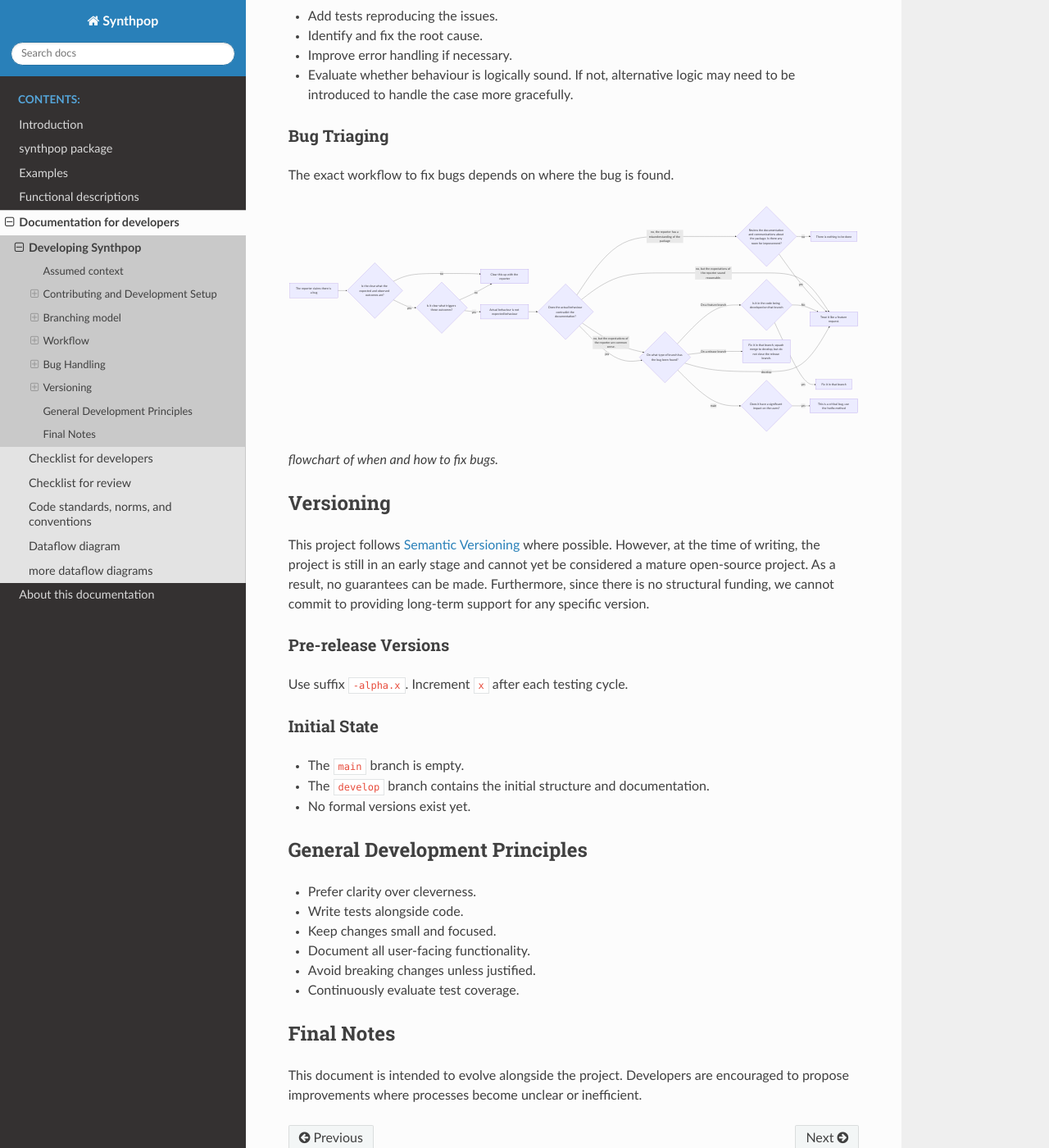
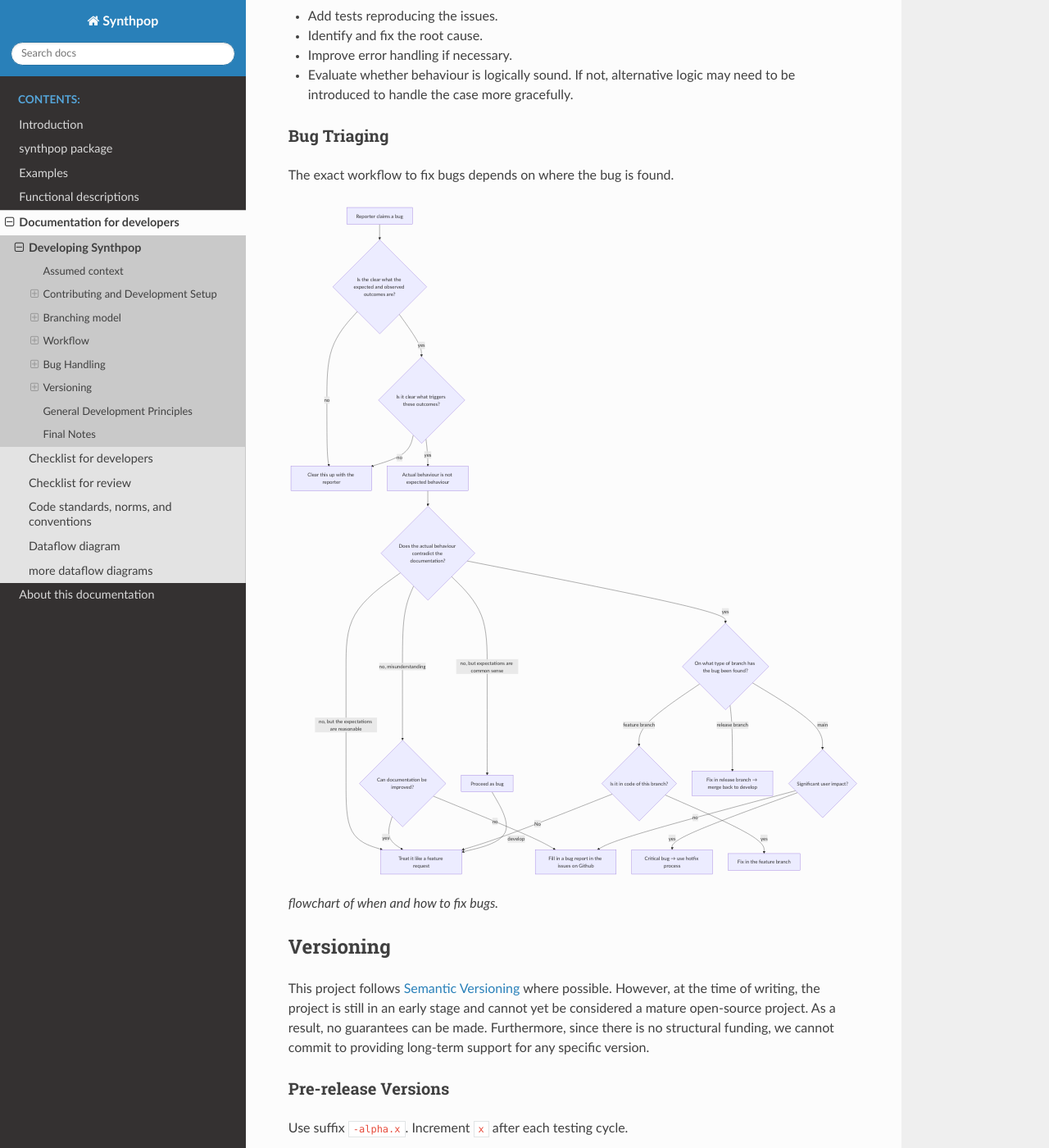
Before and after one commit to duonl/synthpop-py, a Sphinx documentation site: the page built from docs/source/developer/developing.md, in a window 1280 px wide and 1400 px high, scrolled down 4598 px. Shown: the whole window at 82% size. Built offline with Sphinx 7.4.7 and the Read the Docs theme 3.1.0, drawn with Linux system fonts in a browser that asks for light colours.

Commit message:
update bug workflow

````diff
--- a/docs/source/developer/developing.md
+++ b/docs/source/developer/developing.md
@@ -143,26 +143,32 @@ The exact workflow to fix bugs depends on where the bug is found.
 zoom:
 caption: flowchart of when and how to fix bugs.
 ---
-flowchart LR
-    A0[The reporter claims there is a bug] -->A1{Is the clear what the expected and observed outcomes are?}
+flowchart TD
+    A0[Reporter claims a bug] -->A1{Is the clear what the expected and observed outcomes are?}
     A1 -->|no| A2[Clear this up with the reporter]
     A1 -->|yes| A3{Is it clear what triggers these outcomes?}
     A3 -->|no| A2
     A3 --> |yes| A
     A[Actual behaviour is not expected behaviour] --> B{Does the actual behaviour contradict the documentation?}
 
-    B --> |no, but the expectations of the reporter are common sense.| C
-    B --> |no, but the expectations of the reporter sound reasonable.| D[Treat it like a feature request.]
-    B --> |no, the reporter has a misunderstanding of the package| D1{Review the documentation and communications about the package. Is there any room for improvement?}
+    B --> |no, but expectations are common sense| C[Proceed as bug]
+    B --> |no, but the expectations are reasonable| D[Treat it like a feature request]
+    B --> |no, misunderstanding| D1{Can documentation be improved?}
+
     D1 --> |yes| D
     D1 --> |no| Z[There is nothing to be done]
-    B --> |yes| C{On what type of branch has the bug been found? }
-    C --> |main| E{Does it have a significant impact on the users?}
-    E --> |yes| F[This is a critical bug, use the hotfix method]
-    C -->|On a feature branch| G{Is it in the code being developed on that branch}
-    G -->|yes| H[Fix it in that branch]
+
+    B --> |yes| C2{On what type of branch has the bug been found?}
+
+    C2 --> |main| E{Significant user impact?}
+    E --> |yes| F[Critical bug → use hotfix process]
+    E --> |no| Z[Fill in a bug report in the issues on Github]
+
+    C2 -->|feature branch| G{Is it in code of this branch?}
+    G -->|yes| H[Fix in the feature branch]
     G -->|No| D
-    C --> |On a release branch| I[Fix it in that branch, squash merge to develop, but do not close the release branch.]
+
+    C2 --> |release branch| I[Fix in release branch → merge back to develop]
     C -->|develop| D
 ```
 
````
Also changed, not shown: other parts of docs/source/developer/developing.md (+1 -1 lines).
